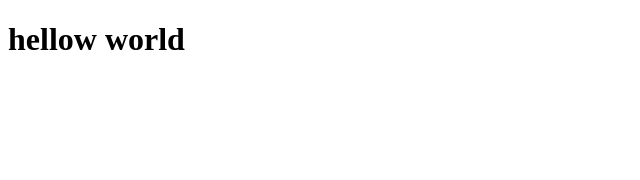
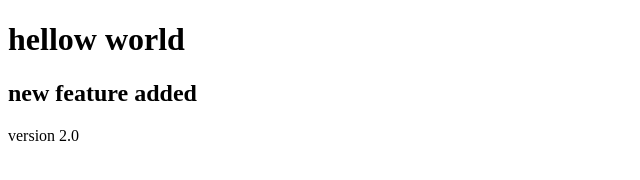
Before and after one commit to ahona-0013/local-code, a plain HTML site: page index.html in a window 1280 px wide. Shown: the whole page, without its empty margins (0-640 px from the left). Drawn offline with Linux system fonts and the light colour scheme.

Commit message:
new feature

```diff
--- a/index.html
+++ b/index.html
@@ -8,5 +8,7 @@
 </head>
 <body>
     <h1>hellow world</h1>
+    <h2>new feature added</h2>
+    <p>version 2.0</p>
 </body>
 </html>
```
